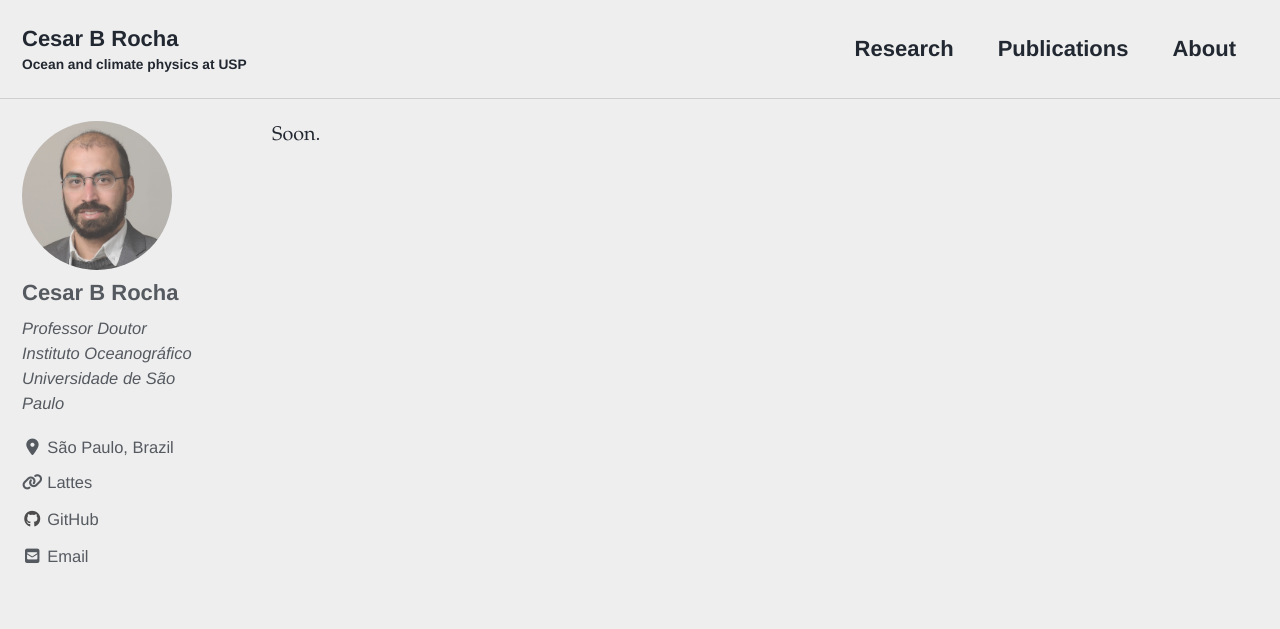
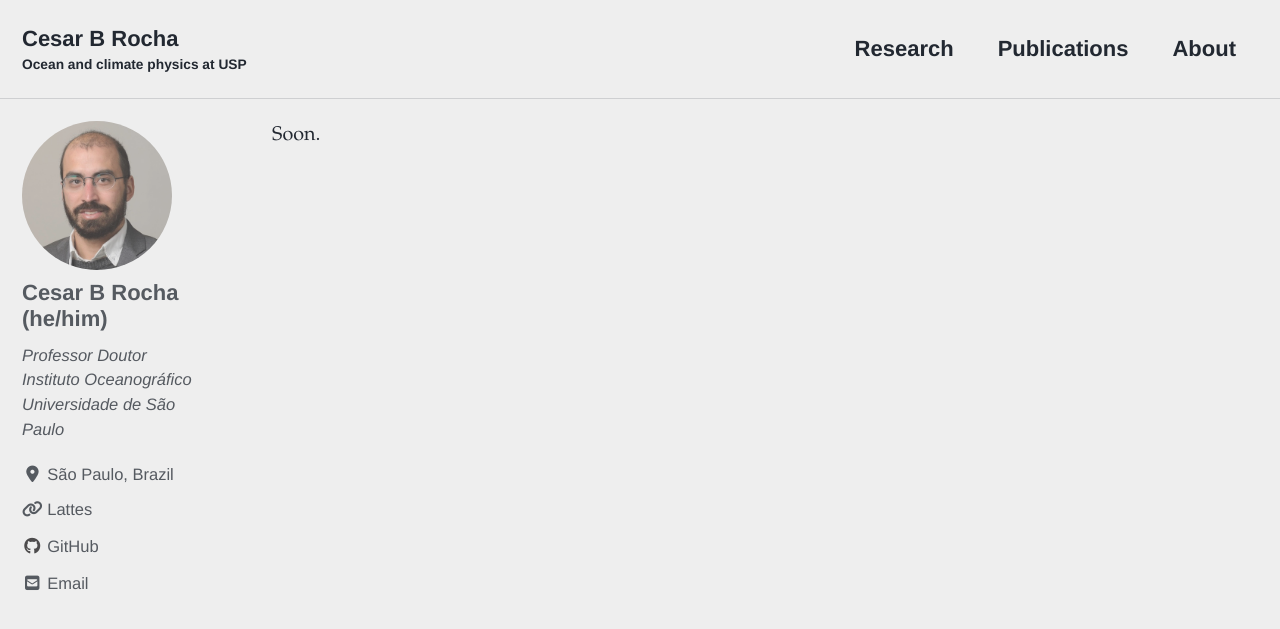
Before and after one commit to cesar-rocha/cesar-rocha.github.io, a Jekyll site: the page built from _pages/research.md, in a window 1280 px wide and 900 px high. Shown: the top 629 px of the window. Built offline with Jekyll 4.4.1, drawn with Linux system fonts in a browser that asks for light colours; cached includes are drawn as plain includes; nearby versions of some CDN libraries.

Commit message:
add pronouns

```diff
--- a/_config.yml
+++ b/_config.yml
@@ -107,7 +107,7 @@ analytics:
 
 # Site Author
 author:
-  name             : "Cesar B Rocha"
+  name             : "Cesar B Rocha (he/him)"
   avatar           : "/assets/images/bio-photo_cesar.jpg"
   bio              : "Professor Doutor<br /> Instituto Oceanográfico<br /> Universidade de São Paulo"
   location         : "São Paulo, Brazil"
```
